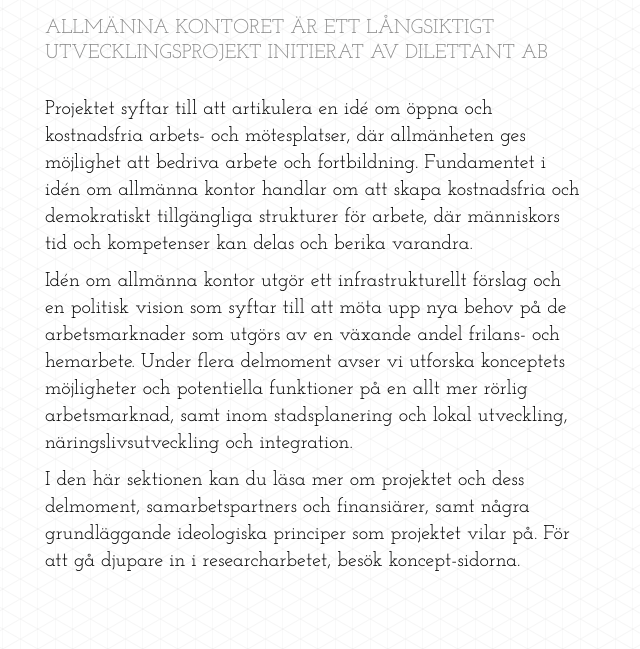
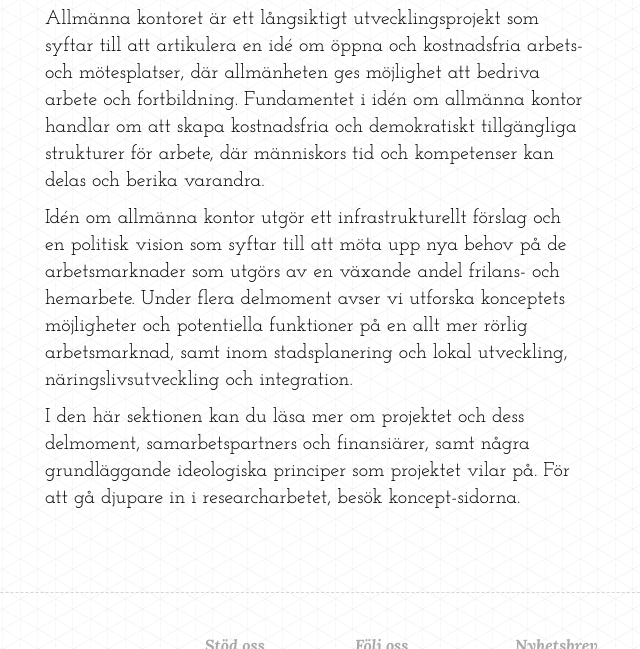
Before and after one commit to dilettant/allmannakontoret, a Jekyll site: the page built from om_projektet.md, in a window 1280 px wide and 900 px high, scrolled down 350 px, cut to the strip 251-900 px from the top of the window. Shown: the whole strip, without its empty margins (365-1005 px from the left). Built offline with Jekyll 4.4.1, drawn with Linux system fonts in a browser that asks for light colours; comment, search, counter and statistics services are not loaded.

Commit message:
Removed Intro text

```diff
--- a/om_projektet.md
+++ b/om_projektet.md
@@ -1,13 +1,14 @@
 ---
+
 layout: global
 main: true
 title: om projektet
 ref: om_projektet
 category: om_projektet
-intro: "Allmänna kontoret är ett långsiktigt utvecklingsprojekt initierat av Dilettant AB"
+
 ---
 
-Projektet syftar till att artikulera en idé om öppna och kostnadsfria arbets- och mötesplatser, där allmänheten ges möjlighet att bedriva arbete och fortbildning. Fundamentet i idén om allmänna kontor handlar om att skapa kostnadsfria och demokratiskt tillgängliga strukturer för arbete, där människors tid och kompetenser kan delas och berika varandra.
+Allmänna kontoret är ett långsiktigt utvecklingsprojekt som syftar till att artikulera en idé om öppna och kostnadsfria arbets- och mötesplatser, där allmänheten ges möjlighet att bedriva arbete och fortbildning. Fundamentet i idén om allmänna kontor handlar om att skapa kostnadsfria och demokratiskt tillgängliga strukturer för arbete, där människors tid och kompetenser kan delas och berika varandra.
 
 Idén om allmänna kontor utgör ett infrastrukturellt förslag och en politisk vision som syftar till att möta upp nya behov på de arbetsmarknader som utgörs av en växande andel frilans- och hemarbete. Under flera delmoment avser vi utforska konceptets möjligheter och potentiella funktioner på en allt mer rörlig arbetsmarknad, samt inom stadsplanering och lokal utveckling, näringslivsutveckling och integration.
 
```
